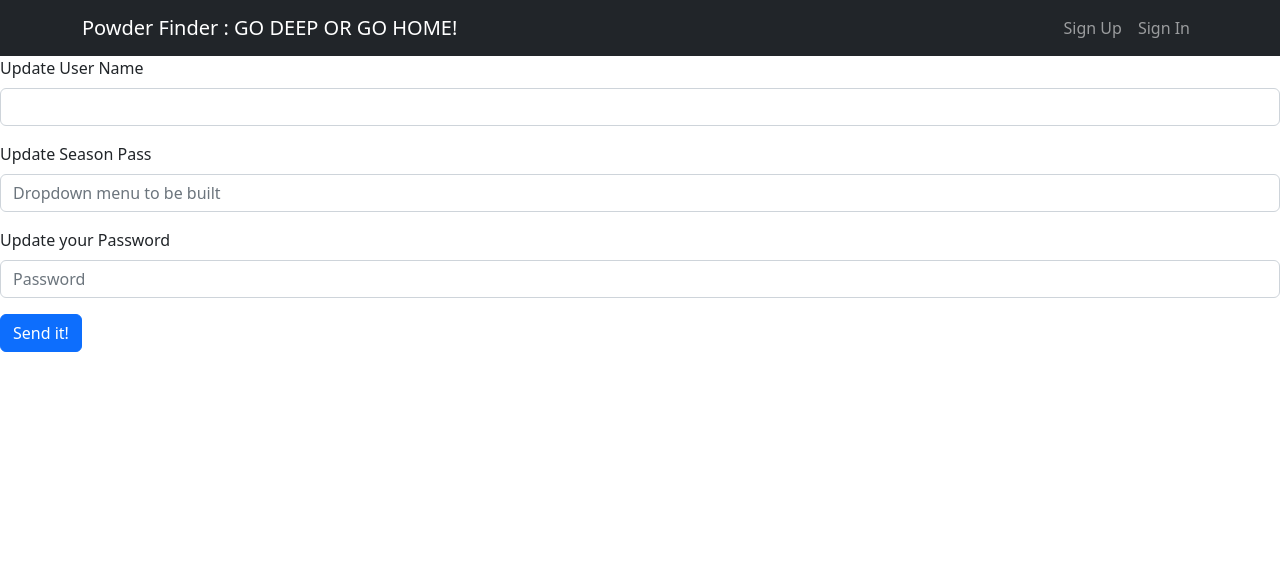
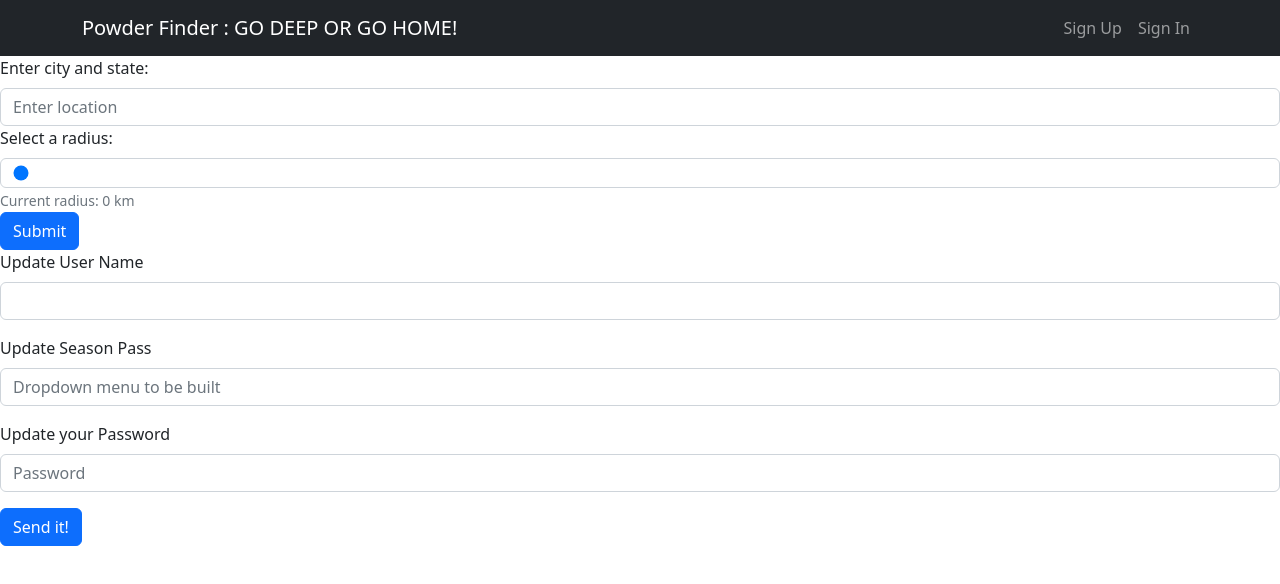
Before and after one commit to YRodin/powpowfinder, a React (Create React App) app in the folder client/: page /user/edit in a window 1280 px wide. Shown: the top 584 px of the page. Built offline with nearby package versions, Linux system fonts and the light colour scheme.

Commit message:
work on integrating client search input data and resortFinder.js server controller

```diff
--- a/client/src/App.js
+++ b/client/src/App.js
@@ -7,6 +7,7 @@ import LoginForm from "./features/user/LoginForm";
 import MainUser from "./features/user/MainUser";
 import SignUpForm from "./features/user/SignUpForm";
 import Navbar from "./features/navbar/Navbar";
+import SearchForm from './features/searchForm/SearchForm';
 
 function App() {
   return (
@@ -14,6 +15,7 @@ function App() {
       {/* */}
       <BrowserRouter>
       <Navbar/>
+      <SearchForm/>
         <Routes>
           <Route path="/" exact element={<></>}></Route>
           <Route path="/user" exact element={<><MainUser/></>}></Route>
--- a/client/src/features/searchForm/SearchForm.js
+++ b/client/src/features/searchForm/SearchForm.js
@@ -3,16 +3,68 @@ import Container from "react-bootstrap/Container";
 import Button from "react-bootstrap/Button";
 import Form from "react-bootstrap/Form";
 import { useDispatch, useSelector } from "react-redux";
-import * as yup from 'yup';
+import { useForm } from "react-hook-form";
+import { useState } from "react";
+import axios from "axios";
 
 const SearchForm = () => {
+  const {
+    register,
+    handleSubmit,
+    formState: { errors },
+  } = useForm();
 
-  const userSchema = yup.object().shape({
-    email: yup.string().email().required(),
-    password: yup.string().required()
-  });
+  const [radiusValue, setRadiusValue] = useState(0);
+  const handleRadiusChange = (e) => {
+    setRadiusValue(parseInt(e.target.value));
+  };
+  const onSubmit = async(data) => {
+    const radius = data.radius * 1000;
+    const cityNState = data.location;
+    const [city, state] = cityNState.split(' ').map((string) => string.trim());
+    try {
+      axios.post('http://localhost:5001/api/resortfinder', {city, state, radius});
+    } catch(err) { console.log(err);}
+  };
 
+  return (
+    <Form onSubmit={handleSubmit(onSubmit)}>
+      <Form.Group controlId="formBasicText">
+        <Form.Label>Enter city and state:</Form.Label>
+        <Form.Control
+          type="text"
+          placeholder="Enter location"
+          {...register("location", { required: true })}
+          isInvalid={errors.location}
+        />
+        <Form.Control.Feedback type="invalid">
+          Please enter your location.
+        </Form.Control.Feedback>
+      </Form.Group>
+      <Form.Group controlId="formBasicRange">
+        <Form.Label>Select a radius:</Form.Label>
+        <Form.Control
+          type="range"
+          step="5"
+          min="0"
+          max="50"
+          value={radiusValue}
+          {...register("radius", { required: true })}
+          onChange={handleRadiusChange}
+          isInvalid={errors.radius}
+        />
+        <Form.Control.Feedback type="invalid">
+          Please select a radius.
+        </Form.Control.Feedback>
+        <Form.Text>Current radius: {radiusValue} km</Form.Text>
+      </Form.Group>
+      <Button variant="primary" type="submit">
+        Submit
+      </Button>
+    </Form>
+  );
 };
+
 export default SearchForm;
 
 //To Do:
--- a/client/src/features/user/EditUserForm.js
+++ b/client/src/features/user/EditUserForm.js
@@ -17,8 +17,6 @@ const EditUserForm = () => {
   const dispatch = useDispatch();
   const navigate = useNavigate();
   const { userName, token } = useSelector((state) => state.user);
-
-
 
   function onSubmit (data) {
     // dispatch api Put request and save data in redux state
--- a/client/src/features/user/UserSlice.js
+++ b/client/src/features/user/UserSlice.js
@@ -1,13 +1,11 @@
 import { createAsyncThunk, createSlice } from "@reduxjs/toolkit";
 import axios from "axios";
-import cheerio from "cheerio";
 
 const initialState = {
   isLoggedIn: false,
   token: null,
   seasonPass: null,
   userName: null,
-  seasonPassesInfo: null
 };
 
 // async signin request to api; returns jwt;
@@ -72,38 +70,6 @@ export const deleteUser = createAsyncThunk("user/deleteUser", async (token) => {
   }
 });
 
-export const getPassInfo = createAsyncThunk(
-  "user/getPassInfo",
-  async () => {
-    const baseUrl = "https://www.insider.com/guides/travel/best-ski-passes";
-    const passUrls = [
-      "#ikon-pass-1",
-      "#epic-pass-2",
-      "#mountain-collective-3",
-      "#indy-pass-4",
-    ];
-    const passData = [];
-
-    for (const url in passUrls) {
-      try {
-        const response = await axios.get(baseUrl + url);
-        const $ = cheerio.load(response.data);
-        const html = $(".slide-layout clearfix")
-          .find("ul")
-          .find("li")
-          .eq(0)
-          .text();
-        const prettyUrl = url.replace(/#(.*)-\d/, "$1");
-        passData.push({ [prettyUrl]: html });
-      } catch (err) {
-        console.log(err);
-      }
-    }
-    console.log(passData);
-    return passData;
-  }
-);
-
 export const userSlice = createSlice({
   name: "user",
   initialState,
@@ -144,7 +110,6 @@ export const userSlice = createSlice({
         state.seasonPass = action.payload.seasonPass;
         state.userName = action.payload.userName;
         state.status = "fulfilled";
-
       })
       .addCase(editUser.rejected, (state) => {
         console.log(`editUser.rejected redux thunk handler invoked`);
@@ -156,15 +121,6 @@ export const userSlice = createSlice({
       .addCase(deleteUser.fulfilled, () => {
         return initialState;
       })
-      .addCase(getPassInfo.fulfilled, (state, action) => {
-        state.seasonPassesInfo = action.payload.passData;
-        state.status = "fulfilled";
-        return state;
-      })
-      .addCase(getPassInfo.rejected, (state, action) => {
-        console.log(`getPassInfo.rejected redux thunk handler invoked`);
-        return state;
-      })
   },
 });
 
```
Also changed, not shown: 1 other file (tests, documents, lock files or other folders).
